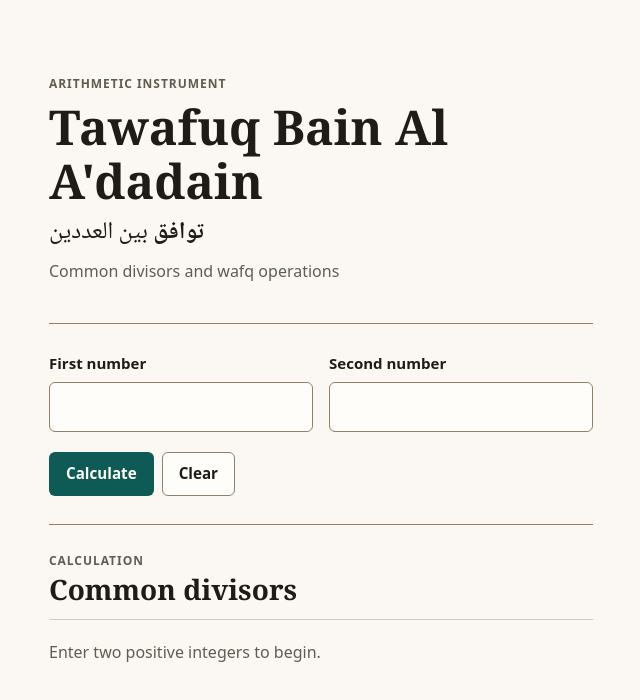
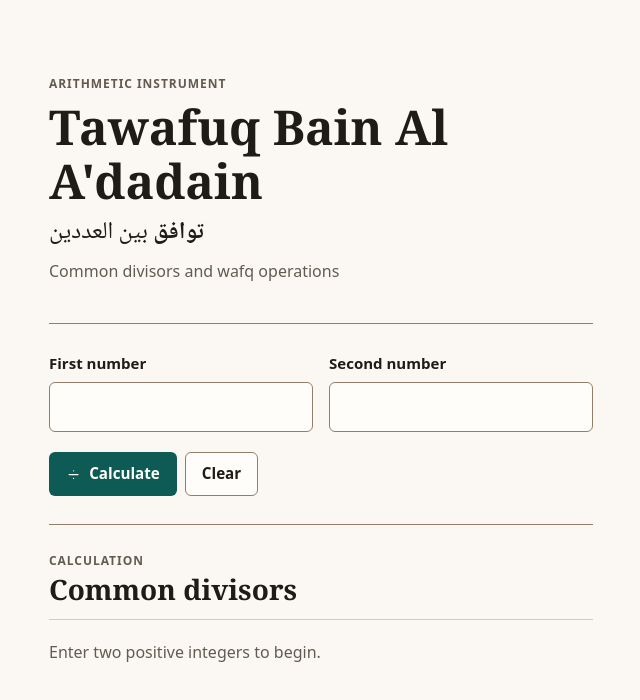
Before and after one commit to fuzail-ahmed/miraas, a React (Vite) app: page / in a window 1280 px wide. Shown: the top 700 px of the page, without its empty margins (319-959 px from the left). Built offline with nearby package versions, Linux system fonts and the light colour scheme; a web font is replaced by a local one.

Commit message:
ui: divide glyph on Calculate, SVG favicon, softer dark accent (#5fae9c, 7.0:1 on page)

```diff
--- a/index.html
+++ b/index.html
@@ -8,6 +8,7 @@
       name="description"
       content="A small arithmetic tool for common divisors and wafq operations."
     />
+    <link rel="icon" href="/favicon.svg" type="image/svg+xml" />
     <title>Tawafuq Bain Al A'dadain</title>
   </head>
   <body>
--- a/src/App.tsx
+++ b/src/App.tsx
@@ -1,9 +1,9 @@
-import { type FormEvent, useRef, useState } from 'react';
+import { type FormEvent, type ReactNode, useRef, useState } from 'react';
 import { useRegisterSW } from 'virtual:pwa-register/react';
 
 import { calculate, validateInputs, type DivisionOperation } from './tawafuq';
 
-function CopyGlyph({ done }: { done: boolean }) {
+function Glyph({ children }: { children: ReactNode }) {
   return (
     <svg
       viewBox="0 0 24 24"
@@ -17,6 +17,14 @@ function CopyGlyph({ done }: { done: boolean }) {
       aria-hidden="true"
       focusable="false"
     >
+      {children}
+    </svg>
+  );
+}
+
+function CopyGlyph({ done }: { done: boolean }) {
+  return (
+    <Glyph>
       {done ? (
         <path d="M5 13l4 4L19 7" />
       ) : (
@@ -25,7 +33,15 @@ function CopyGlyph({ done }: { done: boolean }) {
           <path d="M5 15V6a2 2 0 0 1 2-2h9" />
         </>
       )}
-    </svg>
+    </Glyph>
+  );
+}
+
+function DivideGlyph() {
+  return (
+    <Glyph>
+      <path d="M5 12h14M12 6h.01M12 18h.01" />
+    </Glyph>
   );
 }
 
@@ -182,6 +198,7 @@ export default function App() {
 
           <div className="controls">
             <button className="button button-primary" type="submit">
+              <DivideGlyph />
               Calculate
             </button>
             <button
--- a/src/index.css
+++ b/src/index.css
@@ -259,6 +259,9 @@ input[aria-invalid='true'] {
 }
 
 .button-primary {
+  display: inline-flex;
+  align-items: center;
+  gap: var(--space-2);
   background: var(--accent);
   color: var(--accent-ink);
 }
@@ -443,8 +446,8 @@ h3 strong {
     --text-secondary: #d2c7b9;
     --border: #51483b;
     --border-strong: #847563;
-    --accent: #79d1c0;
-    --accent-hover: #95e1d3;
+    --accent: #5fae9c;
+    --accent-hover: #74c0ae;
     --accent-ink: #10221f;
     --error: #ffb1a2;
     --shadow-raised: 0 8px 20px rgb(0 0 0 / 20%);
--- a/vite.config.ts
+++ b/vite.config.ts
@@ -9,7 +9,7 @@ export default defineConfig({
     tailwindcss(),
     VitePWA({
       registerType: 'prompt',
-      includeAssets: ['icon-192.png', 'icon-512.png'],
+      includeAssets: ['favicon.svg', 'icon-192.png', 'icon-512.png'],
       manifest: {
         name: "Tawafuq Bain Al A'dadain",
         short_name: 'Tawafuq',
```
Also changed, not shown: public/favicon.svg (added).
